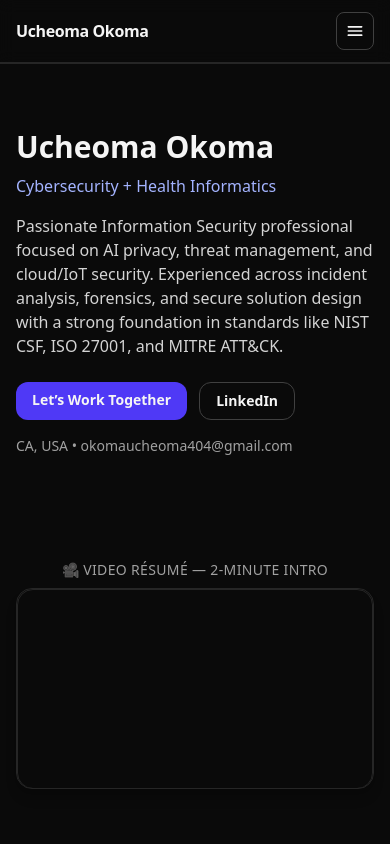
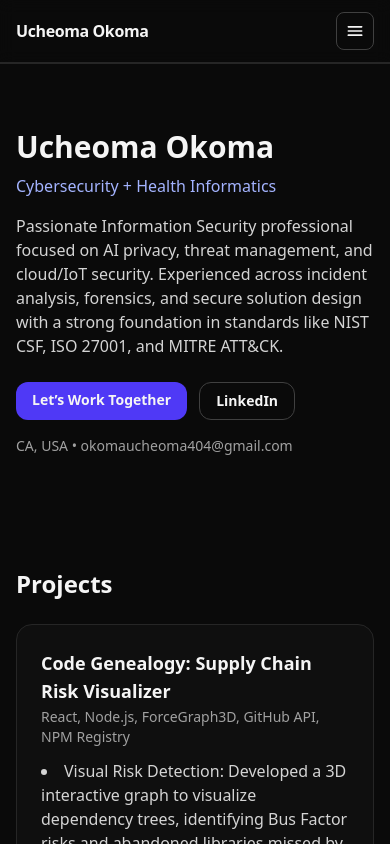
Before and after one commit to Oucheoma/Personal-Portfolio, a React (Vite) app: page / in a window 390 px wide. Shown: the top 844 px of the page. Built offline with nearby package versions, Linux system fonts and the light colour scheme.

Commit message:
Removed the video resume

```diff
--- a/src/App.jsx
+++ b/src/App.jsx
@@ -221,7 +221,7 @@ export default function Portfolio() {
 </section>
 
 {/* ====== Mobile video placement (before Projects on small screens) ====== */}
-<section id="video" className="md:hidden mx-auto max-w-6xl px-4 py-10">
+{/* <section id="video" className="md:hidden mx-auto max-w-6xl px-4 py-10">
   <p className="text-sm text-neutral-400 mb-2 font-medium uppercase tracking-wide text-center">
     🎥 Video Résumé — 2-Minute Intro
   </p>
@@ -231,7 +231,7 @@ export default function Portfolio() {
     </div>
 
   </div>
-</section>
+</section> */}
 
 
       {/* Projects / Portfolio */}
```
